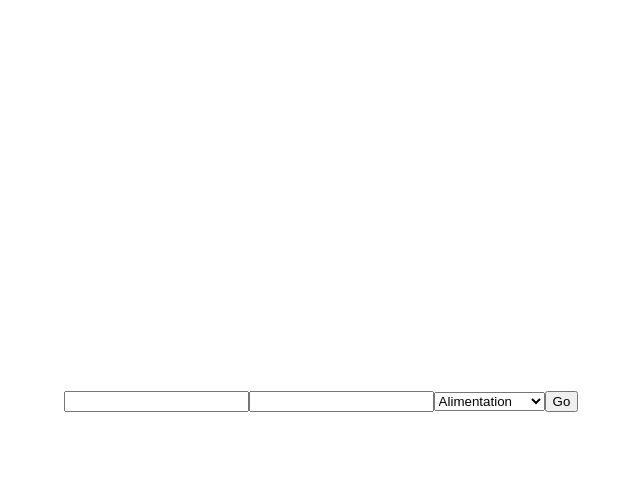
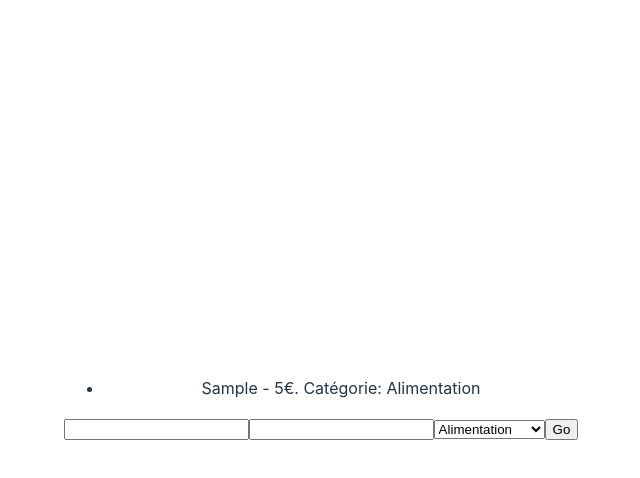
Before and after one commit to Failyriece/eval-depense, a React (Vite) app: page / in a window 1280 px wide. Both pictures are taken after typing "Sample", "5" into the empty fields and a click on the input "Go". Shown: the top 478 px of the page, without its empty margins (319-959 px from the left). Built offline with nearby package versions, Linux system fonts and the light colour scheme.

Commit message:
Affichage des dépenses

```diff
--- a/src/App.jsx
+++ b/src/App.jsx
@@ -1,6 +1,8 @@
 import './App.css'
 import DepenseProvider from './context/depense'
 import Button from './components/Button'
+import ListeDepense from './components/ListeDepense'
+
 
 function App() {
 
@@ -8,6 +10,7 @@ function App() {
   return (
     <>
       <DepenseProvider>
+        <ListeDepense/>
         <Button/>
       </DepenseProvider>
     </>
--- a/src/components/Button/index.jsx
+++ b/src/components/Button/index.jsx
@@ -4,7 +4,7 @@ import SelectCategory from '../SelectCategory';
 
 
 function Button() {
-    const { state, dispatch } = useDepense();
+    const {dispatch } = useDepense();
 
     const test = (e) => {
         e.preventDefault();
@@ -12,7 +12,6 @@ function Button() {
         dispatch({ type: 'add', name: raton.newname.value, price: raton.newnumber.value, category: raton.category.value });
         raton.newname.value = '';
         raton.newnumber.value = '';
-        console.log(state)
     }
 
     return (
--- /dev/null
+++ b/src/components/ListeDepense/index.jsx
@@ -0,0 +1,20 @@
+import { useDepense } from "../../context/depense"
+
+function ListeDepense() {
+
+    const {state} = useDepense();
+
+    return (
+        <>
+        <ul>
+            {
+                state.map((depense, index)=>{
+                    return <li key={index}>{depense.name} - {depense.price}€. Catégorie: {depense.category}</li>
+                })
+            }
+        </ul>
+        </>
+    )
+}
+
+export default ListeDepense
```
